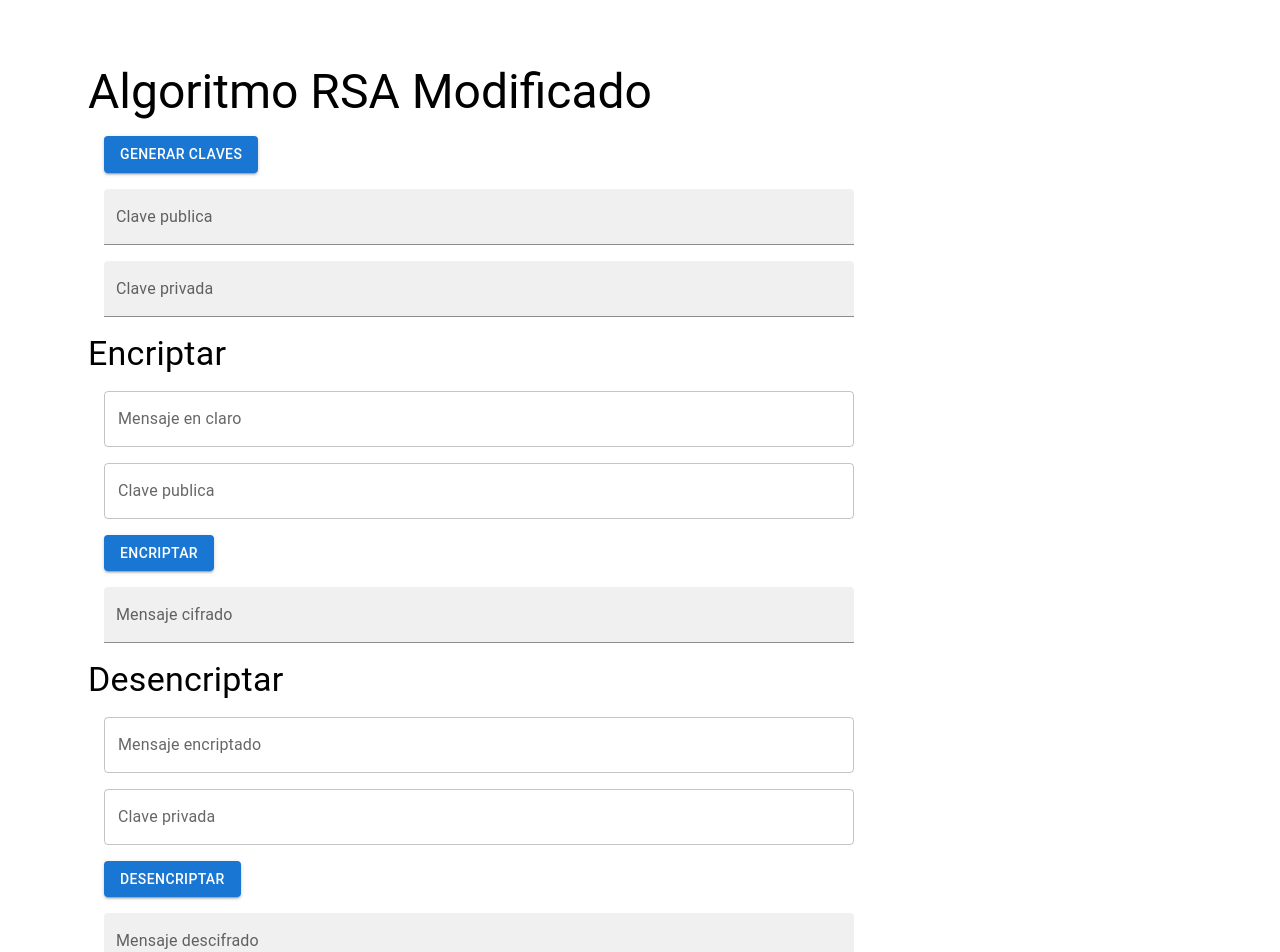
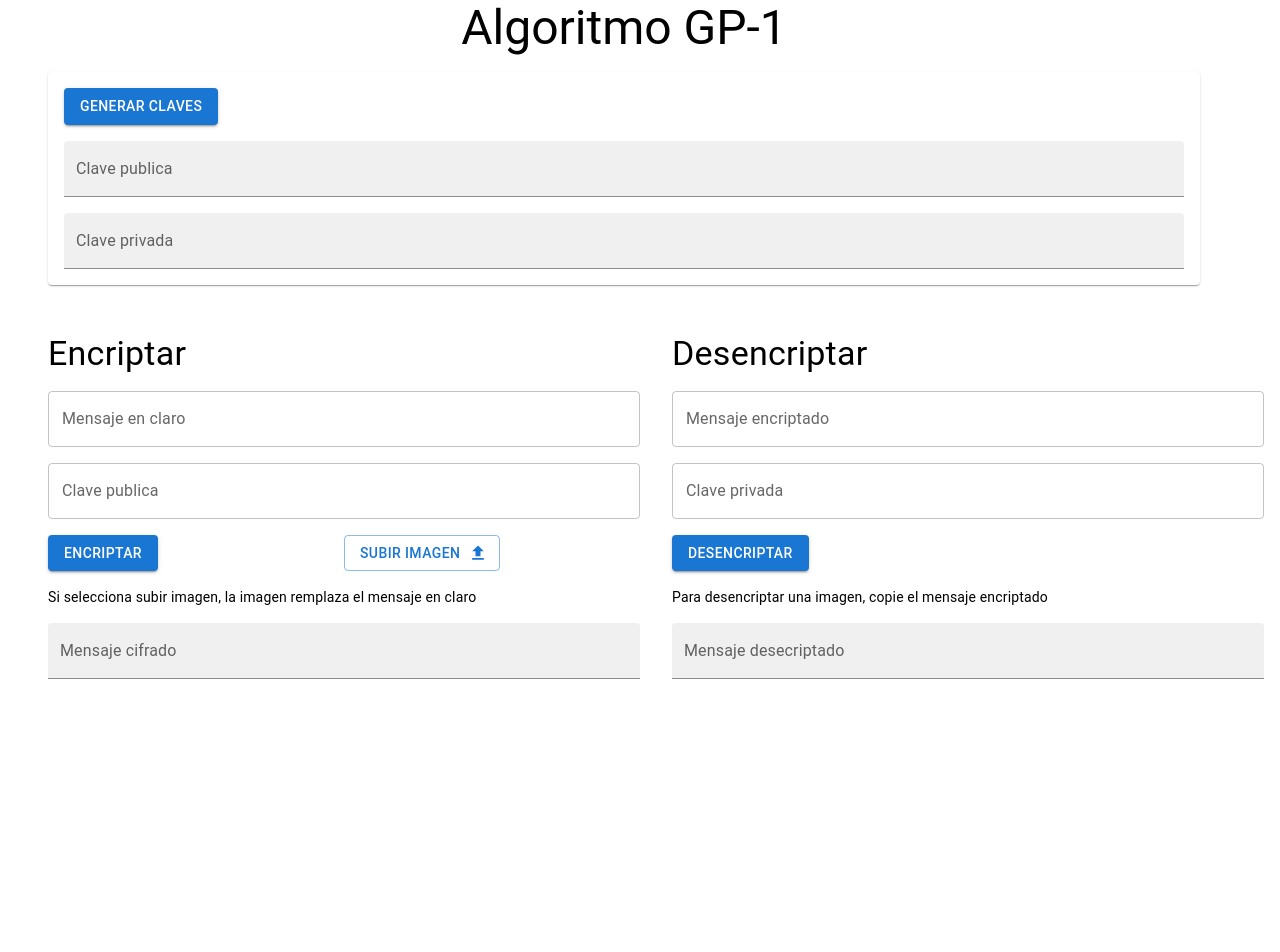
Before and after one commit to m16u3l/rsa, a React (Create React App) app: page / in a window 1280 px wide. Shown: the top 952 px of the page. After the commit the page ends 800 px from the top, so only its background shows below. Built offline with nearby package versions, Linux system fonts and the light colour scheme; the HTML template or start-up script is replaced by a standard one.

Commit message:
mejora ui encriptar imagen

```diff
--- a/package.json
+++ b/package.json
@@ -5,6 +5,8 @@
   "dependencies": {
     "@emotion/react": "^11.7.0",
     "@emotion/styled": "^11.6.0",
+    "@material-ui/core": "^4.12.3",
+    "@mui/icons-material": "^5.2.1",
     "@mui/material": "^5.2.2",
     "big-integer": "^1.6.51",
     "react": "^17.0.2",
--- a/src/App.jsx
+++ b/src/App.jsx
@@ -1,10 +1,12 @@
 import React from "react";
+import { MuiThemeProvider } from '@material-ui/core';
+import theme from './utils/MuiTheme';
 import RSAForm from "./components/RSAForm";
 
 const App = () => (
-    <div>
-        <RSAForm />
-    </div>
+  <MuiThemeProvider theme={theme}>
+    <RSAForm />
+  </MuiThemeProvider>
 );
 
 export default App;
--- a/src/components/RSAForm.jsx
+++ b/src/components/RSAForm.jsx
@@ -1,11 +1,16 @@
 import React from "react";
 
-import { Typography } from '@mui/material';
-import { Button } from '@mui/material';
+import {
+  Box,
+  Card,
+  TextField,
+  Container,
+  Typography,
+  Button,
+  Grid,
 
-import { Container } from '@mui/material';
-import { TextField } from "@mui/material";
-import { Box } from "@mui/system";
+} from '@mui/material';
+import FileUploadIcon from '@mui/icons-material/FileUpload';
 
 import { generarParDeClaves, encriptarRSA, desencriptarRSA } from '../utils/rsa'
 
@@ -26,6 +31,8 @@ class RSAForm extends React.Component {
       clavePrivadaDesencriptar: "",
       mensajeDesenciptadoRSA: "",
 
+      image: false,
+      mensajeImagenDesenciptadoRSA: "",
       clavePrivadaDesencriptarImagen: "",
     }
   }
@@ -48,7 +55,8 @@ class RSAForm extends React.Component {
   handleClickDesencriptar = () => {
     let resMensajeDesenciptadoRSA = desencriptarRSA(this.state.mensajeEncriptado, this.state.clavePrivadaDesencriptar);
     this.setState({
-      mensajeDesenciptadoRSA: resMensajeDesenciptadoRSA
+      mensajeImagenDesenciptadoRSA: this.state.image ? resMensajeDesenciptadoRSA : "",
+      mensajeDesenciptadoRSA: this.state.image ? "" : resMensajeDesenciptadoRSA
     });
   }
 
@@ -61,7 +69,7 @@ class RSAForm extends React.Component {
 
   handleTextFieldChange = (itemState) => (event) => {
     this.setState({
-      [itemState]: event.target.value
+      [itemState]: event.target.value,
     });
   }
 
@@ -71,81 +79,105 @@ class RSAForm extends React.Component {
     let file = event.target.files[0];
     reader.onload = (upload) => {
       self.setState({
-            mensajeEnClaro: upload.target.result
+        mensajeEnClaro: upload.target.result,
+        image: true
       });
     };
     reader.readAsDataURL(file);
   }
 
   render() {
+    const imagenParaEncriptar = this.state.mensajeEnClaro !== "" && this.state.image ? (<Box p={2}>
+      <Typography pb={2} variant="h5" component="h5" >Imagen para encriptar:</Typography>
+      <img width="100%" height="auto" alt='Uploaded' src={this.state.mensajeEnClaro} />
+    </Box>) : <div />;
+    const imagenDescriptada = this.state.mensajeImagenDesenciptadoRSA !== "" && this.state.image ? (<Box p={2}>
+      <Typography pb={2} variant="h5" component="h5" >Imagen desencriptada:</Typography>
+      <img width="100%" height="auto" alt='Uploaded' src={this.state.mensajeImagenDesenciptadoRSA} />
+    </Box>) : <div />;
+
     return (
-      <Box m={3} p={5} justifyContent="center">
-        <Container>
-          <Typography variant="h3" component="h3">
-            Algoritmo RSA Modificado
+      <Box mr={2} pr={2} justifyContent="center">
+        <Container mb={4}>
+          <Box mb={2}>
+            <Typography textAlign="center" variant="h3" component="h3">
+              Algoritmo GP-1
             </Typography>
+          </Box>
+          <Card>
             <Box m={2}>
               <Button onClick={this.handleClickGenerarClaves} variant="contained">Generar claves</Button>
             </Box>
             <Box m={2}>
-            <TextField variant="filled" value={this.state.clavePublica} style={{ width: '70%' }} m={2} label="Clave publica" color="primary" />
+              <TextField variant="filled" value={this.state.clavePublica} style={{ width: '100%' }} m={2} label="Clave publica" color="primary" />
             </Box>
             <Box m={2}>
-            <TextField variant="filled" value={this.state.clavePrivada} style={{ width: '70%' }} m={2} label="Clave privada" color="primary" />
+              <TextField variant="filled" value={this.state.clavePrivada} style={{ width: '100%' }} m={2} label="Clave privada" color="primary" />
             </Box>
+          </Card>
         </Container>
 
-        <Container>
+        <Grid m={4} container>
+          <Grid item xs={6}>
+            <Box m={2}>
               <Typography variant="h4" component="h4">
                 Encriptar
               </Typography>
-          <Box m={2}>
-            <TextField onChange={this.handleTextFieldChange("mensajeEnClaro")} style={{ width: '70%' }} m={2} label="Mensaje en claro" color="primary" />
             </Box>
             <Box m={2}>
-            <TextField onChange={this.handleTextFieldChange("clavePublicaEncriptar")} style={{ width: '70%' }} m={2} label="Clave publica" color="primary" />
+              <TextField onChange={this.handleTextFieldChange("mensajeEnClaro")} style={{ width: '100%' }} m={2} label="Mensaje en claro" color="primary" />
             </Box>
             <Box m={2}>
-            <Button onClick={this.handleClickEncriptar} variant="contained">Encriptar</Button>
+              <TextField onChange={this.handleTextFieldChange("clavePublicaEncriptar")} style={{ width: '100%' }} m={2} label="Clave publica" color="primary" />
             </Box>
             <Box m={2}>
-            <TextField variant="filled" value={this.state.mensajeEnciptadoRSA} style={{ width: '70%' }} m={2} label="Mensaje cifrado" color="primary" />
+              <Grid container>
+                <Grid item xs={6}>
+                  <Button onClick={this.handleClickEncriptar} variant="contained">Encriptar</Button>
+                </Grid>
+                <Grid item xs={6}>
+                  <Button variant="outlined" component="label" endIcon={<FileUploadIcon />}>
+                    Subir Imagen
+                    <input onChange={this.handleChangeImage} type="file" hidden />
+                  </Button>
+                </Grid>
+                <Grid mt={2} item xs={12}>
+                  <Typography variant="body2" component="p" >Si selecciona subir imagen, la imagen remplaza el mensaje en claro</Typography>
+                </Grid>
+              </Grid>
+            </Box >
+            <Box m={2}>
+              <TextField variant="filled" value={this.state.mensajeEnciptadoRSA} style={{ width: '100%' }} m={2} label="Mensaje cifrado" color="primary" />
             </Box>
-        </Container>
-
-        <Container>
+            {imagenParaEncriptar}
+          </Grid>
+          <Grid item xs={6}>
+            <Box m={2}>
               <Typography variant="h4" component="h4">
                 Desencriptar
               </Typography>
-          <Box m={2}>
-            <TextField onChange={this.handleTextFieldChange("mensajeEncriptado")} style={{ width: '70%' }} m={2} label="Mensaje encriptado" color="primary" />
             </Box>
             <Box m={2}>
-            <TextField onChange={this.handleTextFieldChange("clavePrivadaDesencriptar")} style={{ width: '70%' }} m={2} label="Clave privada" color="primary" />
+              <TextField onChange={this.handleTextFieldChange("mensajeEncriptado")} style={{ width: '100%' }} m={2} label="Mensaje encriptado" color="primary" />
+            </Box>
+            <Box m={2}>
+              <TextField onChange={this.handleTextFieldChange("clavePrivadaDesencriptar")} style={{ width: '100%' }} m={2} label="Clave privada" color="primary" />
             </Box>
             <Box m={2}>
               <Button onClick={this.handleClickDesencriptar} variant="contained">Desencriptar</Button>
             </Box>
             <Box m={2}>
-            <TextField variant="filled" value={this.state.mensajeDesenciptadoRSA} style={{ width: '70%' }} m={2} label="Mensaje descifrado" color="primary" />
-          </Box>
-        </Container>
-        <Container>
-          <Typography variant="h4" component="h4">
-            Encriptar Imagen
+              <Typography variant="body2" component="p" >
+                Para desencriptar una imagen, copie el mensaje encriptado
               </Typography>
-          <Box>
-            <Button variant="contained" component="label">
-              Upload File
-              <input onChange={this.handleChangeImage} type="file" hidden />
-            </Button>
-            <img alt='Uploaded' src={this.state.mensajeDesenciptadoRSA} />
             </Box>
             <Box m={2}>
-            <Button onClick={this.handleClickEncriptar} variant="contained">Encriptar</Button>
+              <TextField variant="filled" value={this.state.mensajeDesenciptadoRSA} style={{ width: '100%' }} m={2} label="Mensaje desecriptado" color="primary" />
             </Box>
-        </Container>
-      </Box>
+            {imagenDescriptada}
+          </Grid>
+        </Grid>
+      </Box >
     );
   }
 }
--- /dev/null
+++ b/src/utils/MuiTheme.js
@@ -0,0 +1,35 @@
+import { createMuiTheme } from '@material-ui/core/styles';
+
+const theme = createMuiTheme({
+  palette: {
+    primary: {
+      main: '#16A085',
+      dark: '#0F705D',
+      light: '#44B39D',
+      contrastText: '#FFFFFF',
+    },
+    secondary: {
+      main: '#2C3E50',
+      dark: '#031828',
+      light: '#57687C',
+      contrastText: '#FFFFFF',
+    },
+    background: {
+      default: '#F3F3F3',
+      white: '#FFFFFF',
+    },
+    common: {
+      white: '#FFFFFF',
+      grey: '#00000099',
+      green: '#41C746DE',
+      acceptedGreen: '#00C853',
+      ligthGrey: '#00000061',
+      borderGrey: '#0000001F',
+      disabled: '#00000061',
+      blueLink: '#3498DB',
+      success: '#27AE60',
+    },
+  },
+});
+
+export default theme;
--- a/src/utils/rsa.js
+++ b/src/utils/rsa.js
@@ -47,9 +47,8 @@ let generarParDeClaves = () => {
   return new KeyPair(clavePublica, clavePrivada);
 }
 
-const encriptarRSA = (mensajeEnClaro, clavePublica) => {
-  console.log(mensajeEnClaro)
-  console.log(clavePublica)
+const encriptarRSA = (mensajeEnClaro = "", clavePublica = "") => {
+  try {
     const [es, ns] = clavePublica.split(',');
     const e = bigInt(getCodeDec(es));
     const n = bigInt(getCodeDec(ns));
@@ -64,9 +63,13 @@ const encriptarRSA = (mensajeEnClaro, clavePublica) => {
       arrayEncriptados.push(valor);
     }
     return arrayEncriptados;
+  } catch (e) {
+    alert("Sucedio algo imprevisto, por favor recargue la pagina y vuelva a itentar")
+  }
 }
 
-let desencriptarRSA = (mensajeEncriptado, clavePrivada) => {
+let desencriptarRSA = (mensajeEncriptado = "", clavePrivada = "") => {
+  try {
     const [ds, ns] = clavePrivada.split(',');
 
     const d = bigInt(getCodeDec(ds));
@@ -81,6 +84,9 @@ let desencriptarRSA = (mensajeEncriptado, clavePrivada) => {
     }
 
     return mensajeDesencriptado;
+  } catch (e) {
+    alert("Sucedio algo imprevisto, por favor recargue la pagina y vuelva a itentar")
+  }
 }
 
 export { generarParDeClaves, encriptarRSA, desencriptarRSA };
```
Also changed, not shown: src/utils/test.js (deleted, +0 -12 lines), 1 other file (tests, documents, lock files or other folders). Lines whose indentation alone changed are shown as unchanged.
